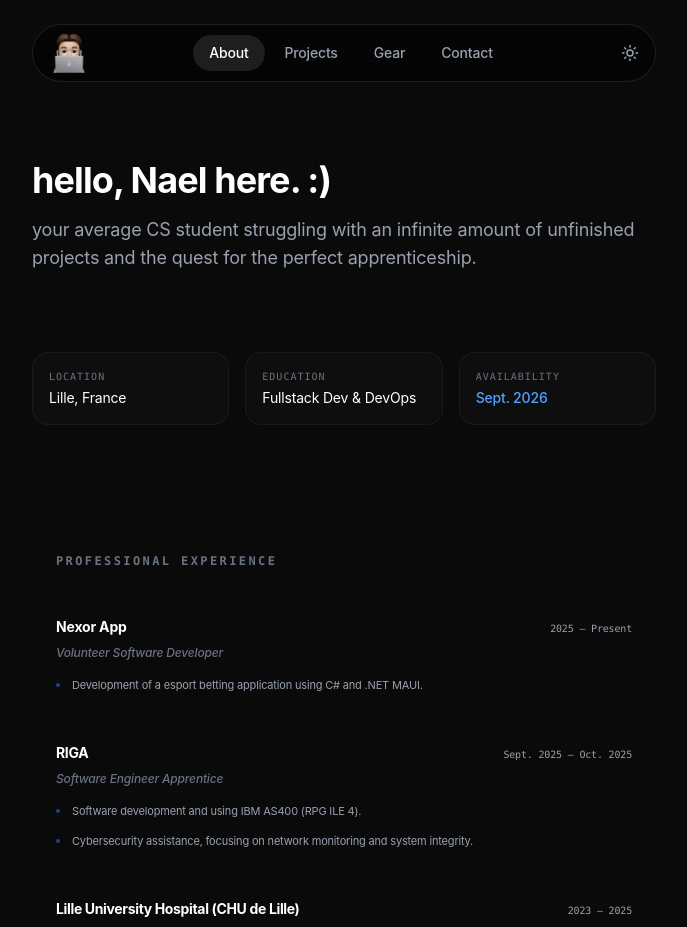
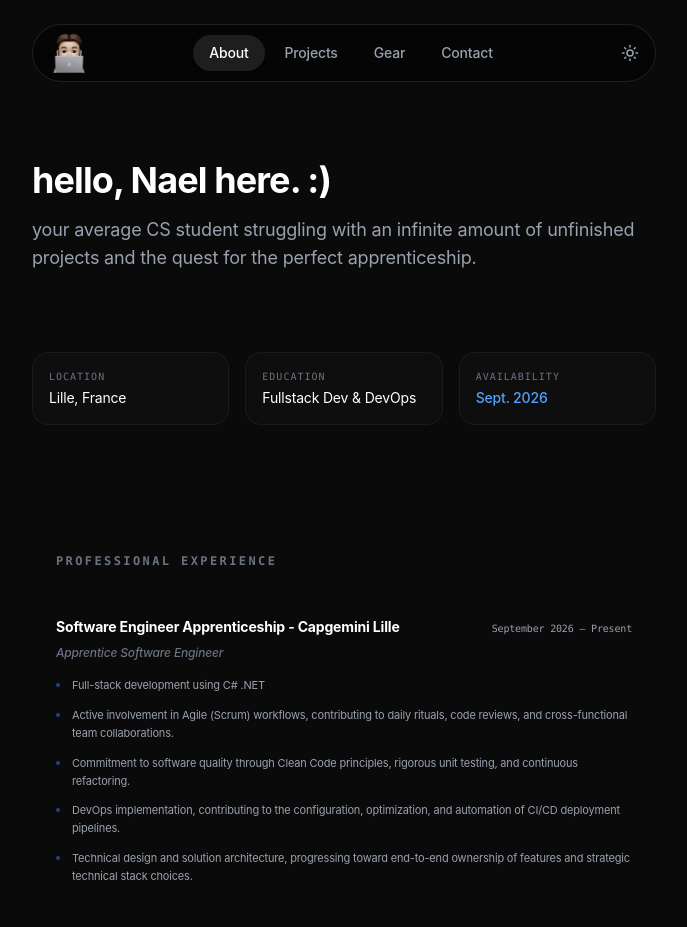
Before and after one commit to Xonodeh/Portfolio-REACT, a React (Vite) app: page /about in a window 1280 px wide. Shown: the top 927 px of the page, without its empty margins (296-983 px from the left). Built offline with nearby package versions, Linux system fonts and the light colour scheme.

Commit message:
maj contenu alternance

```diff
--- a/src/components/Education.tsx
+++ b/src/components/Education.tsx
@@ -12,6 +12,47 @@ export const Education = () => {
           </h2>
 
           <div className="space-y-12">
+          {/* CAPGEMINI Apprenticeship */}
+            {/* CAPGEMINI Apprenticeship */}
+            <div className="group">
+              <div className="flex justify-between items-baseline mb-2">
+                <a
+                  href="https://nexor-app.fr/"
+                  target="_blank"
+                  rel="noopener noreferrer"
+                  className="text-sm font-bold text-black dark:text-white group-hover:text-blue-500 transition-colors"
+                >
+                  Software Engineer Apprenticeship - Capgemini Lille
+                </a>
+                <span className="text-[10px] font-mono text-gray-400">September 2026 — Present</span>
+              </div>
+              <p className="text-xs text-gray-500 font-medium mb-4 italic">
+                Apprentice Software Engineer
+              </p>
+              <ul className="space-y-3">
+                <li className="text-[11px] text-gray-400 flex items-start gap-3 leading-relaxed">
+                  <span className="mt-1.5 w-1 h-1 rounded-full bg-blue-500/50 shrink-0" />
+                  Full-stack development using C# .NET
+                </li>
+                <li className="text-[11px] text-gray-400 flex items-start gap-3 leading-relaxed">
+                  <span className="mt-1.5 w-1 h-1 rounded-full bg-blue-500/50 shrink-0" />
+                  Active involvement in Agile (Scrum) workflows, contributing to daily rituals, code reviews, and cross-functional team collaborations.
+                </li>
+                <li className="text-[11px] text-gray-400 flex items-start gap-3 leading-relaxed">
+                  <span className="mt-1.5 w-1 h-1 rounded-full bg-blue-500/50 shrink-0" />
+                  Commitment to software quality through Clean Code principles, rigorous unit testing, and continuous refactoring.
+                </li>
+                <li className="text-[11px] text-gray-400 flex items-start gap-3 leading-relaxed">
+                  <span className="mt-1.5 w-1 h-1 rounded-full bg-blue-500/50 shrink-0" />
+                  DevOps implementation, contributing to the configuration, optimization, and automation of CI/CD deployment pipelines.
+                </li>
+                <li className="text-[11px] text-gray-400 flex items-start gap-3 leading-relaxed">
+                  <span className="mt-1.5 w-1 h-1 rounded-full bg-blue-500/50 shrink-0" />
+                  Technical design and solution architecture, progressing toward end-to-end ownership of features and strategic technical stack choices.
+                </li>
+
+              </ul>
+            </div>
 
             {/* Nexor - Volunteering */}
             <div className="group">
@@ -24,7 +65,7 @@ export const Education = () => {
                 >
                   Nexor App
                 </a>
-                <span className="text-[10px] font-mono text-gray-400">2025 — Present</span>
+                <span className="text-[10px] font-mono text-gray-400">January 2026 — June 2026</span>
               </div>
               <p className="text-xs text-gray-500 font-medium mb-4 italic">
                 Volunteer Software Developer
@@ -36,30 +77,6 @@ export const Education = () => {
                 </li>
               </ul>
             </div>
-
-            {/* RIGA - Apprenticeship */}
-            <div className="group">
-              <div className="flex justify-between items-baseline mb-2">
-                <h3 className="text-sm font-bold text-black dark:text-white group-hover:text-blue-500 transition-colors">
-                  RIGA
-                </h3>
-                <span className="text-[10px] font-mono text-gray-400">Sept. 2025 — Oct. 2025</span>
-              </div>
-              <p className="text-xs text-gray-500 font-medium mb-4 italic">
-                Software Engineer Apprentice
-              </p>
-              <ul className="space-y-3">
-                <li className="text-[11px] text-gray-400 flex items-start gap-3 leading-relaxed">
-                  <span className="mt-1.5 w-1 h-1 rounded-full bg-blue-500/50 shrink-0" />
-                  Software development and using IBM AS400 (RPG ILE 4).
-                </li>
-                <li className="text-[11px] text-gray-400 flex items-start gap-3 leading-relaxed">
-                  <span className="mt-1.5 w-1 h-1 rounded-full bg-blue-500/50 shrink-0" />
-                  Cybersecurity assistance, focusing on network monitoring and system integrity.
-                </li>
-              </ul>
-            </div>
-
             {/* CHU de Lille */}
             <div className="group">
               <div className="flex justify-between items-baseline mb-2">
```
